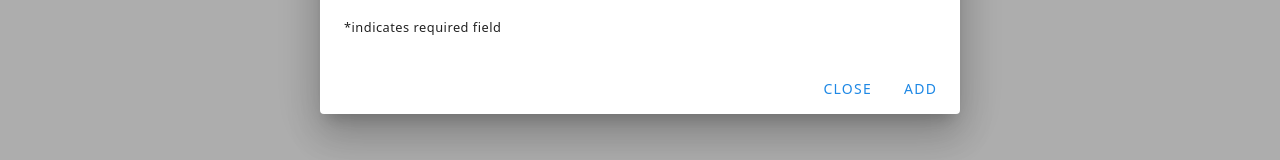
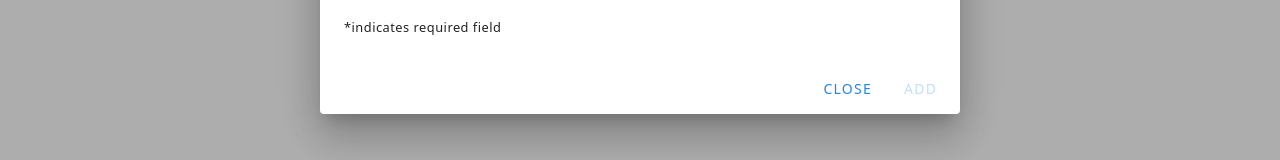
Before and after one commit to vladosfi/spring-intro, a Vue app in the folder vue/: page / in a window 1280 px wide. Both pictures are taken after a click on the button "ADD PRODUCT". Shown: the part 486-646 px from the top of the page. Built offline with nearby package versions, Linux system fonts and the light colour scheme; no server answers.

Commit message:
Backend Validation

```diff
--- a/vue/src/components/ProductDialog.vue
+++ b/vue/src/components/ProductDialog.vue
@@ -45,8 +45,8 @@
       <v-card-actions>
         <v-spacer></v-spacer>
         <v-btn color="blue-darken-1" variant="text" @click="dialog = false"> Close </v-btn>
-        <v-btn  color="blue-darken-1" variant="text" @click="createProduct" v-if="!itemId"> Add </v-btn>
-        <v-btn  color="blue-darken-1" variant="text" @click="updateProduct" v-else> Save </v-btn>
+        <v-btn :disabled="v$.form.$invalid" color="blue-darken-1" variant="text" @click="createProduct" v-if="!itemId"> Add </v-btn>
+        <v-btn :disabled="v$.form.$invalid" color="blue-darken-1" variant="text" @click="updateProduct" v-else> Save </v-btn>
       </v-card-actions>
     </v-card>
   </v-dialog>
@@ -103,8 +103,7 @@ export default {
         .then((this.dialog = false))
         .then(this.$router.push("/"))
         .catch((e) => {
-          console.log(e);
-          //this.errors.push(e);
+          this.errors.push(e);
         });
     },
     updateProduct() {
```
